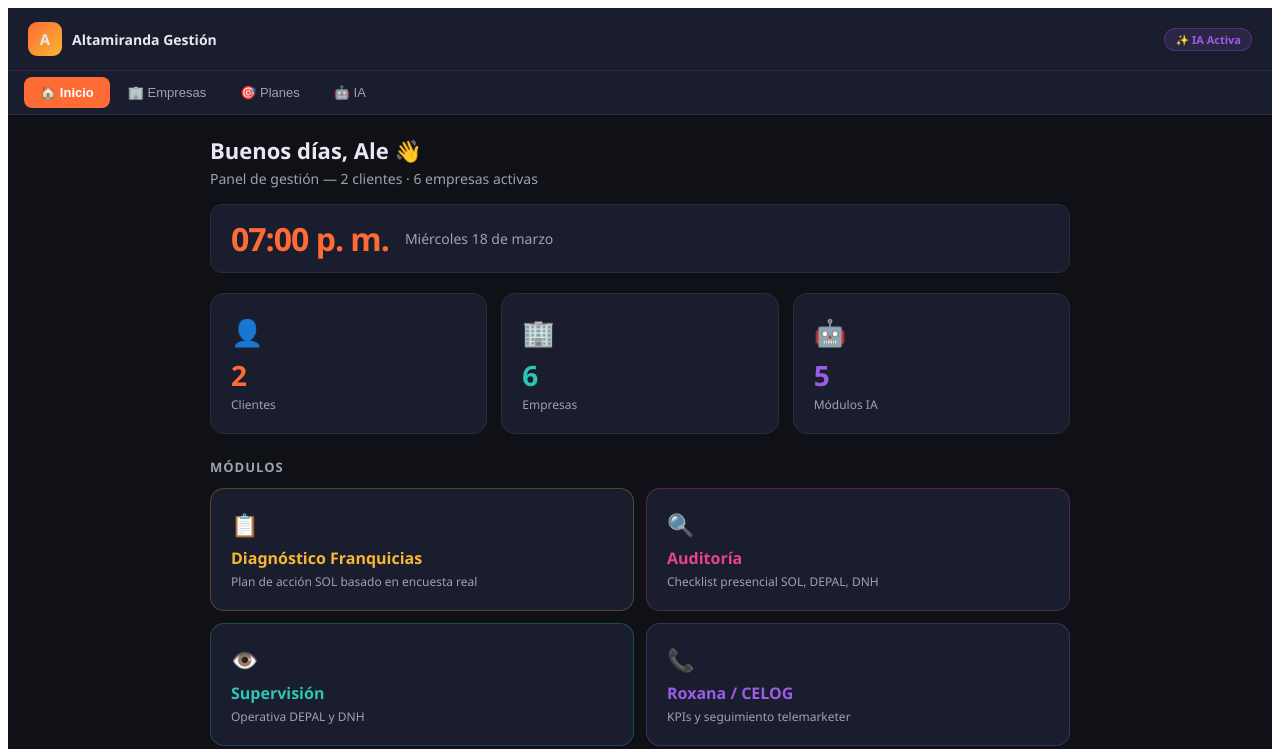
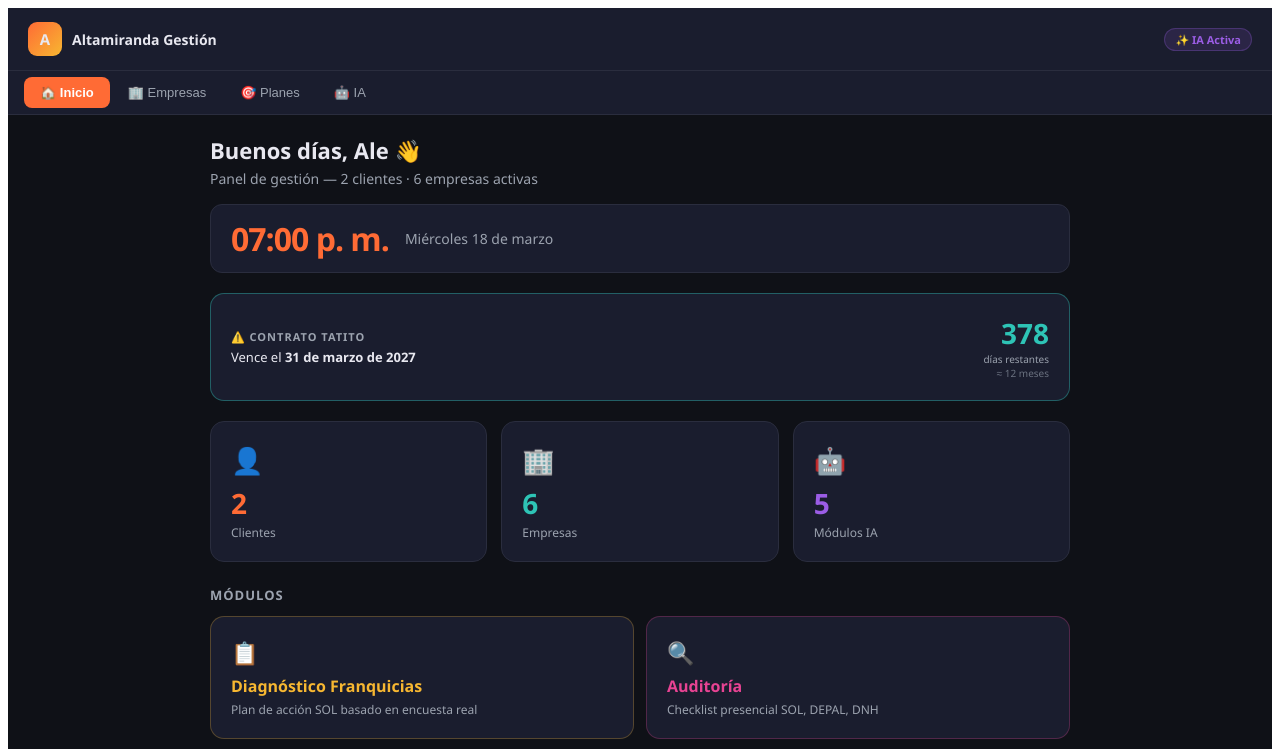
Before and after one commit to nxaia/panel-altamiranda, a React (Vite) app: page / in a window 1280 px wide. Shown: the top 749 px of the page. Built offline with nearby package versions, Linux system fonts and the light colour scheme.

Commit message:
Update App.jsx

```diff
--- a/src/App.jsx
+++ b/src/App.jsx
@@ -143,6 +143,27 @@ function Reloj() {
   );
 }
 
+function AlertaTATITO() {
+  const vencimiento = new Date("2027-03-31");
+  const hoy = new Date();
+  const dias = Math.ceil((vencimiento - hoy) / (1000 * 60 * 60 * 24));
+  const meses = Math.floor(dias / 30);
+  const color = dias <= 90 ? "#FF6B35" : dias <= 180 ? "#F7B731" : "#2EC4B6";
+  return (
+    <div style={{ ...card({ borderColor: color + "66", marginBottom: 20, display: "flex", alignItems: "center", justifyContent: "space-between" }) }}>
+      <div>
+        <div style={{ fontSize: 11, color: C.muted, marginBottom: 4, fontWeight: 600, letterSpacing: 1 }}>⚠️ CONTRATO TATITO</div>
+        <div style={{ fontSize: 13, color: C.text }}>Vence el <span style={{ fontWeight: 700 }}>31 de marzo de 2027</span></div>
+      </div>
+      <div style={{ textAlign: "right" }}>
+        <div style={{ fontSize: 28, fontWeight: 800, color }}>{dias}</div>
+        <div style={{ fontSize: 10, color: C.muted }}>días restantes</div>
+        <div style={{ fontSize: 10, color: C.dim }}>≈ {meses} meses</div>
+      </div>
+    </div>
+  );
+}
+
 function Dashboard({ setTab }) {
   const modulos = [
     { tab: "diagnostico", icon: "📋", title: "Diagnóstico Franquicias", desc: "Plan de acción SOL basado en encuesta real", color: "#F7B731" },
@@ -158,6 +179,7 @@ function Dashboard({ setTab }) {
         <div style={{ fontSize: 22, fontWeight: 800, marginBottom: 4 }}>Buenos días, Ale 👋</div>
         <div style={{ color: C.muted, fontSize: 14, marginBottom: 16 }}>Panel de gestión — 2 clientes · 6 empresas activas</div>
         <Reloj />
+        <AlertaTATITO />
       </div>
       <div style={{ display: "grid", gridTemplateColumns: "repeat(3, 1fr)", gap: 14, marginBottom: 24 }}>
         {[
```
